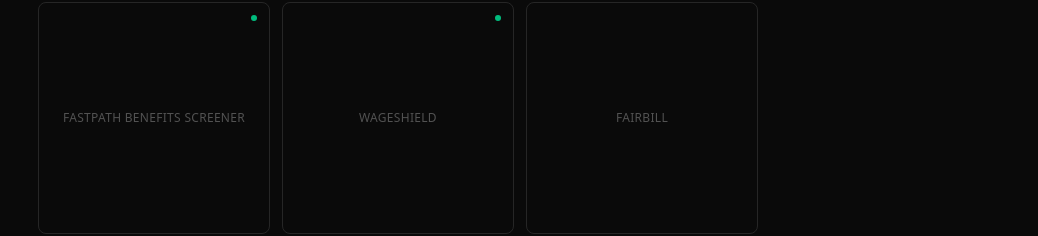
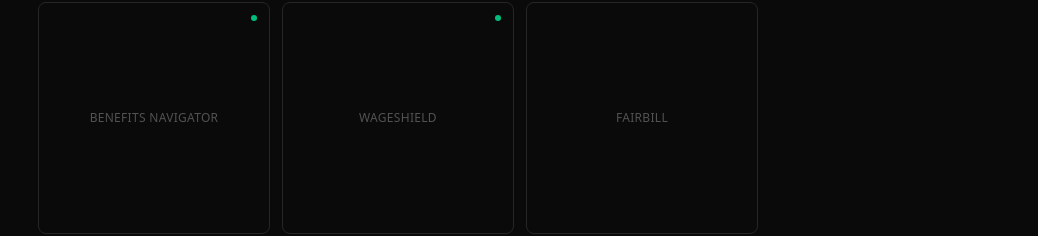
Before and after one commit to doreisato/infinite-machines, a Next.js app: page / in a window 1280 px wide. Shown: the part 206-442 px from the top of the page, without its empty margins (242-1280 px from the left). Built offline with nearby package versions, Linux system fonts and the light colour scheme.

Commit message:
Loop: Fix project names and descriptions to match live deployments

```diff
--- a/app/page.tsx
+++ b/app/page.tsx
@@ -13,10 +13,10 @@ interface Project {
 
 const projects: Project[] = [
   {
-    id: "fastpath-benefits-screener",
-    name: "FastPath Benefits Screener",
+    id: "benefits-navigator",
+    name: "Benefits Navigator",
     description:
-      "Free one-minute pre-screen for SNAP, Medicaid, WIC, and LIHEAP with plain-language next steps.",
+      "Find government benefits you qualify for. Free one-minute pre-screen for SNAP, Medicaid, WIC, and LIHEAP.",
     url: "https://benefits-navigator-production.up.railway.app",
     status: "live",
   },
@@ -24,7 +24,7 @@ const projects: Project[] = [
     id: "wageshield",
     name: "WageShield",
     description:
-      "Instant overtime and wage calculator for hourly workers. Deterministic math, no signup, no data stored.",
+      "Find out if your paycheck is missing money. Instant overtime and wage calculator for hourly workers.",
     url: "https://roastmysite-production-a490.up.railway.app",
     status: "live",
   },
```
